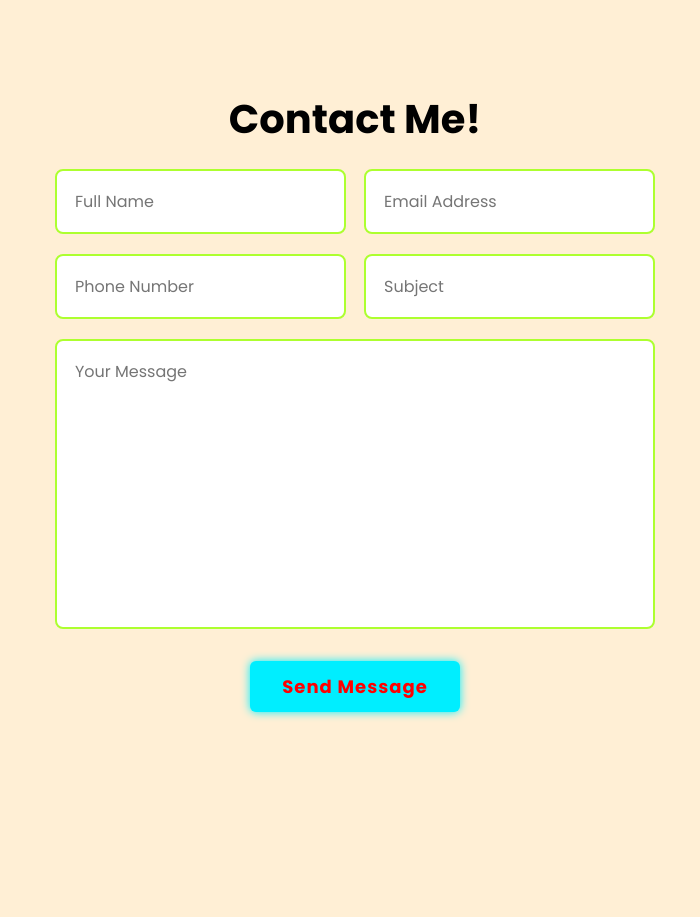
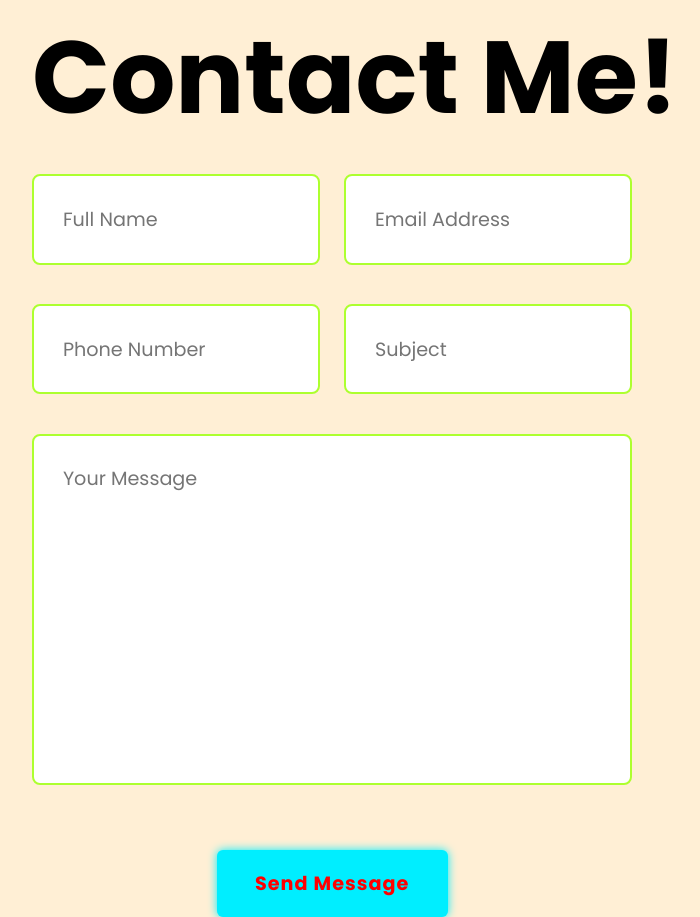
Before and after one commit to omnitechsolutions/contact-form, a plain HTML site: page index.html in a window 1280 px wide. Shown: the whole page, without its empty margins (285-985 px from the left). Before the commit the page ends 800 px from the top, so only its background shows below. Drawn offline with Linux system fonts and the light colour scheme; some packages are replaced by stand-ins of ours; a script that the page names is missing.

Commit message:
Add files via upload

```diff
--- a/style.css
+++ b/style.css
@@ -78,3 +78,73 @@ form button:hover {
 form .textarea-field .error-txt {
   margin-top: -10px;
 }
+@import url("https://fonts.googleapis.com/css2?family=Poppins:wght@300;400;500;600;700;800;900&display=swap");
+
+* {
+  margin: 0;
+  padding: 0;
+  box-sizing: border-box;
+  font-family: "Poppins", sans-serif;
+}
+
+body {
+  display: flex;
+  justify-content: center;
+  align-items: center;
+  min-height: 80vh;
+  background: papayawhip;
+}
+
+.contact h2 {
+  font-size: 8vw; /* Responsive font size */
+  color: black;
+  text-align: center;
+  margin-bottom: 10px;
+}
+
+.contact form {
+  width: 100%; /* Responsive width */
+  max-width: 600px; /* Maximum width */
+  text-align: center;
+}
+
+form .input-box {
+  display: flex;
+  flex-wrap: wrap; /* Wrap items on smaller screens */
+  justify-content: space-between;
+}
+
+.input-box .input-field {
+  width: 48%; /* Adjust width for smaller screens */
+  margin-bottom: 10px;
+}
+
+.field .item {
+  width: 100%;
+  padding: 1.5em; /* Responsive padding */
+  background: white;
+  border: 2px solid greenyellow;
+  border-radius: 8px;
+  outline: none;
+  font-size: 1.5vw; /* Responsive font size */
+  color: black;
+  margin-bottom: 1em; /* Adjust margin for smaller screens */
+}
+
+form button {
+  padding: 1em 2em; /* Responsive padding */
+  font-size: 1.5vw; /* Responsive font size */
+  margin-top: 2em; /* Adjust margin for smaller screens */
+}
+
+.field .error-txt {
+  font-size: 1vw; /* Responsive font size */
+  margin-top: -0.5em; /* Adjust margin for smaller screens */
+}
+
+/* Media query for smaller screens */
+@media screen and (max-width: 768px) {
+  .input-box .input-field {
+    width: 100%; /* Full width for smaller screens */
+  }
+}
```
